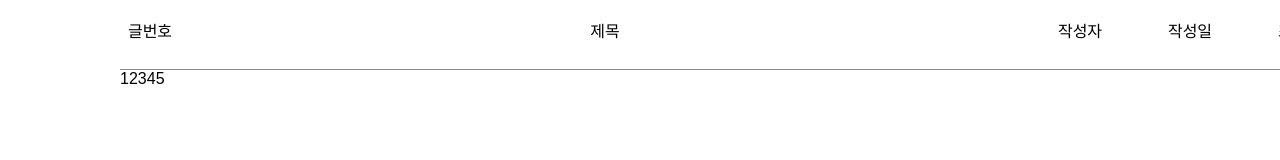
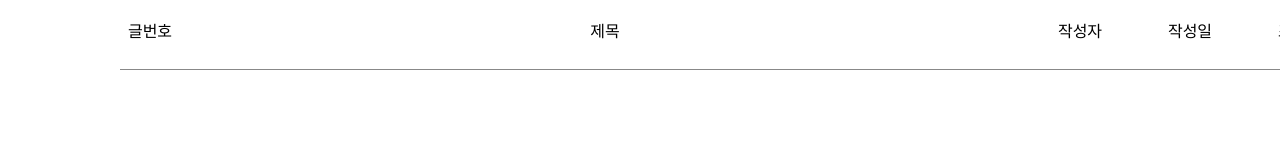
Before and after one commit to kim48102/bizPro, a React (Create React App) app: page /board/boardlist in a window 1280 px wide. Shown: the part 327-487 px from the top of the page. Built offline with nearby package versions, Linux system fonts and the light colour scheme; a web font is replaced by a local one.

Commit message:
20240424_5

```diff
--- a/src/pages/board/BoardList.jsx
+++ b/src/pages/board/BoardList.jsx
@@ -1,7 +1,53 @@
-import React from 'react';
+import React, { useState, useEffect, useCallback, useRef } from 'react';
 import URL from 'constants/url';
 
 function BoardList(){
+
+    const [listTag, setListTag] = useState([]);
+
+    const retrieveList = useCallback((searchCondition) => {
+        console.groupCollapsed("BoardList.retrieveList");
+
+        const retrieveListURL = '/board'+EgovNet.getQueryString(searchCondition);
+        const requestOptinos = {
+              method : "GET"
+            , header : {
+                'Content-Type' : 'application/json'
+            }
+        }
+
+        EgovNet.reqeustFetch(retvieveListURL, requestOptions,
+        (resp) => {
+            // setMasterBoard(resp.result.brdMatrVO);
+            // setPaginationInfo(resp.result.paginationInfo);
+
+            let mutListTag = [];
+
+            const resultCnt = parseInt(resp.result.resultCnt);
+            const currentPageNo = resp.result.paginationInfo.currentPageNo;
+            const pageSize = resp.result.paginationInfo.pageSize;
+
+            //리스트 항목 구성
+            resp.result.resultList.forEach(function (item, index) {
+                if(index === 0) mutListTag = [];    //목록 초기화
+                const listIdx = itemIdxByPage(resultCnt, currentPageNo, pageSize, index);
+
+                mutListTag.push(
+
+                );
+
+            });
+            if(!mutListTag.length) mutListTag.push(<p className="no_data" key="0">검색된 결과가 없습니다.</p>); //게시판 목록 초기값
+            setListTag(mutListTag);
+        },
+        function (resp){
+            console.log("err response : " , resp);
+        }
+
+        );
+        console.groupEnd("BoardList.retrieveList()");
+    }, []);
+
     return(
         <div className="container">
             <div className="c_wrap">
@@ -32,11 +78,7 @@ function BoardList(){
                                 <span>조회수</span>
                             </div>
                             <div className="result">
-                                <span>1</span>
-                                <span>2</span>
-                                <span>3</span>
-                                <span>4</span>
-                                <span>5</span>
+                                { listTag }
                             </div>
                         </div>
                         {/* <!--// 게시판목록 --> */}
```
